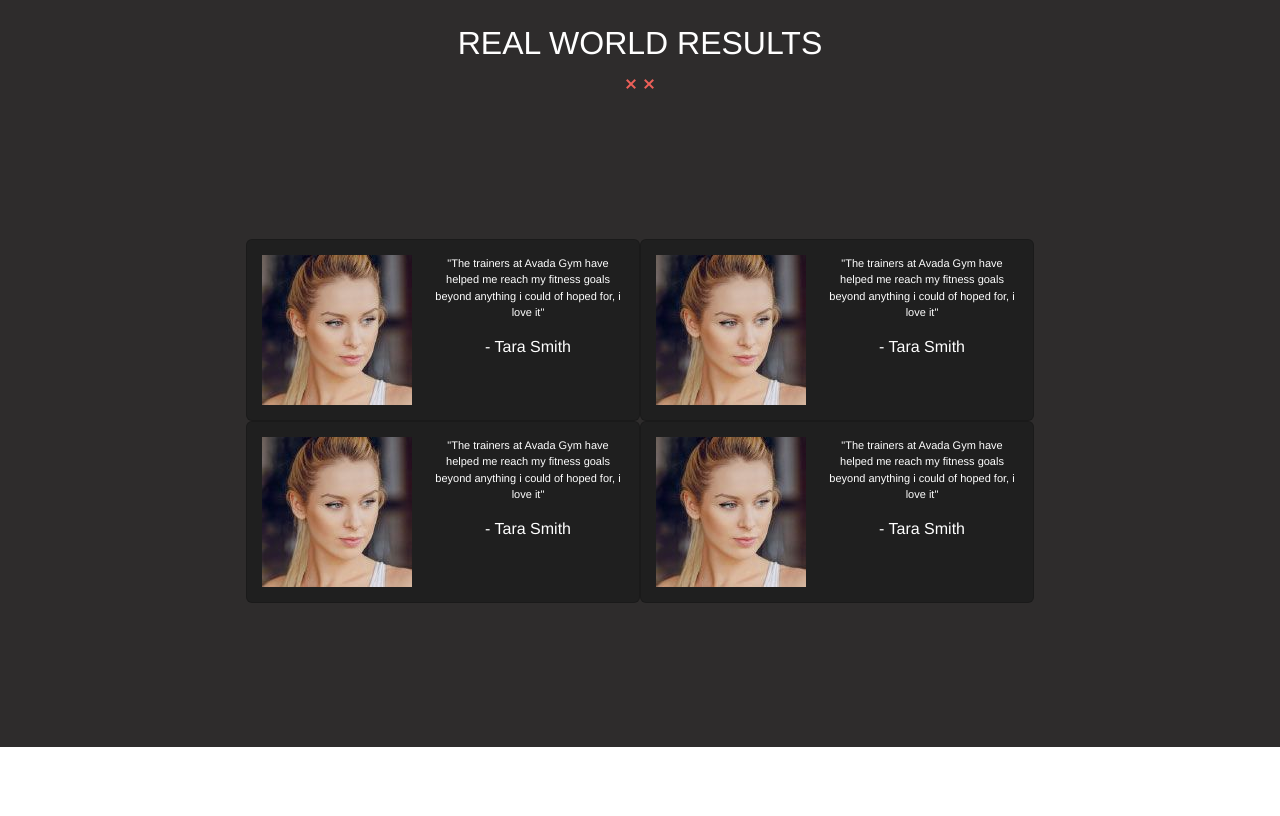
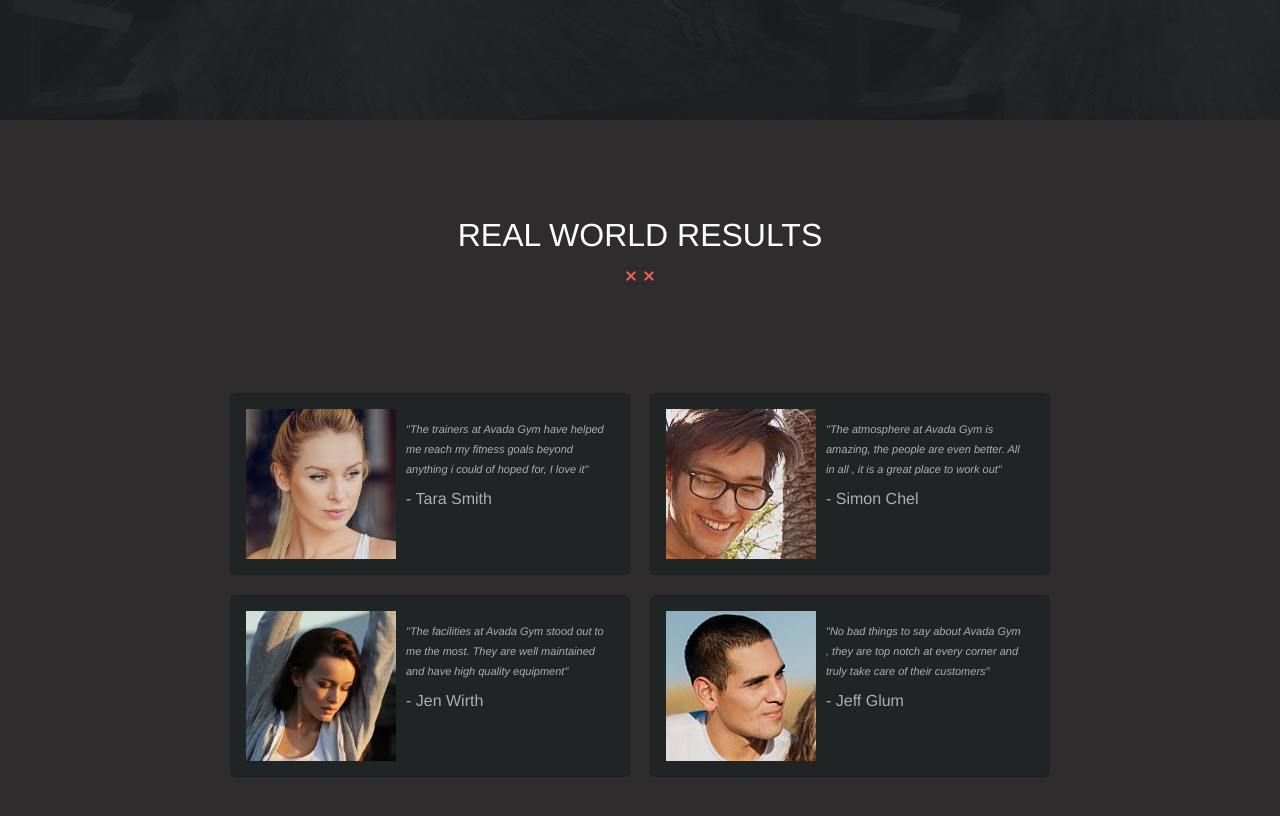
Before and after one commit to grada92/proj-html-vuejs, a Vue app: page / in a window 1280 px wide. Shown: the part 1700-2516 px from the top of the page. Before the commit the page ends 2447 px from the top, so only its background shows below. Built offline with nearby package versions, Linux system fonts and the light colour scheme.

Commit message:
details Component Reviews, Service , Form

```diff
--- a/src/components/FormComponent.vue
+++ b/src/components/FormComponent.vue
@@ -14,7 +14,7 @@
 
     </div>
 
-    <div class="box-form">
+    <div class="box-form py-5">
         <div class="container-fluid text-center py-5">
 
           <div class="row py-5">
--- a/src/components/ReviewsComponent.vue
+++ b/src/components/ReviewsComponent.vue
@@ -11,57 +11,72 @@
 
       </div>
 
-    <div class="box-user mx-5" >
-      <div class="d-flex reviews flex-wrap mx-5 my-5 py-5">
+      <div class="box-user mx-5 pb-5">
+        <div class="d-flex reviews justify-content-center pt-5">
                       <!--CARD 1-->
-        <div class="card col-6">
+          <div class="card col-6 text-start">
             <div>
-            <img src="@/assets/images/review_1-compressor.jpg" alt="">
+              <img src="@/assets/images/review_1-compressor.jpg" alt="img1">
             </div>
 
               <div>
-            <p>"The trainers at Avada Gym have helped me reach my fitness goals beyond anything i could of hoped for, i love it"</p>
+                  <p>"The trainers at Avada Gym have helped me reach my fitness goals beyond anything i could of hoped for, I love it"</p>
                   <h6>- Tara Smith</h6>
                 </div>
 
           </div>
                       <!--CARD 2-->
-        <div class="card col-6">
+          <div class="card col-6 text-start">
             <div>
-            <img src="@/assets/images/review_1-compressor.jpg" alt="">
+                <img src="@/assets/images/review_3-compressor-2.jpg" alt="img2">
             </div>
 
               <div>
-            <p>"The trainers at Avada Gym have helped me reach my fitness goals beyond anything i could of hoped for, i love it"</p>
-            <h6>- Tara Smith</h6>
-          </div>
-        </div>
-         <!--CARD 3-->
-        <div class="card col-6">
-          <div>
-            <img src="@/assets/images/review_1-compressor.jpg" alt="">
-          </div>
-
-          <div>
-            <p>"The trainers at Avada Gym have helped me reach my fitness goals beyond anything i could of hoped for, i love it"</p>
-            <h6>- Tara Smith</h6>
-          </div>
-        </div>
-         <!--CARD 4-->
-        <div class="card col-6">
-          <div>
-            <img src="@/assets/images/review_1-compressor.jpg" alt="">
-          </div>
-
-          <div>
-            <p>"The trainers at Avada Gym have helped me reach my fitness goals beyond anything i could of hoped for, i love it"</p>
-            <h6>- Tara Smith</h6>
+                <p>"The atmosphere at Avada Gym is amazing, the people are even better. All in all , it is a great place to work out"</p>
+                <h6>- Simon Chel</h6>
               </div>
           </div>
 
 
+
+
+        </div>
+
+        <div class="d-flex reviews justify-content-center pb-5">
+                      <!--CARD 3-->
+          <div class="card col-6 text-start">
+            <div>
+              <img src="@/assets/images/review_2-compressor.jpg" alt="img3">
+            </div>
+
+              <div>
+                  <p>"The facilities at Avada Gym stood out to me the most. They are well maintained and have high quality equipment"</p>
+                  <h6>- Jen Wirth</h6>
+                </div>
+
+          </div>
+                      <!--CARD 4-->
+          <div class="card col-6 text-start">
+            <div>
+                <img src="@/assets/images/review_4-compressor-2.jpg" alt="img4">
+            </div>
+
+              <div>
+                <p>"No bad things to say about Avada Gym , they are top notch at every corner and truly take care of their customers"</p>
+                <h6>- Jeff Glum</h6>
               </div>
           </div>
+
+
+
+
+        </div>
+
+
+      </div>
+
+
+
 
 
 
@@ -82,7 +97,7 @@ name : 'ReviewsComponent'
 <style lang="scss" scoped>
 .box-reviews {
   background-color: #2e2c2c;
-  padding: 0px 150px;
+  padding: 0px 100px;
 }
 
 h2 {
@@ -91,12 +106,21 @@ h2 {
 
 .card {
   padding: 15px ;
-  gap:20px;
-  background-color: hsla(0, 0%, 12%, 1);
-  color: white;
+  background-color: #212425;
+  color: #aeafae;
   font-size: 11px;
   display: flex;
   flex-direction: row;
+  margin: 10px;
+  width: 400px;
+  p {
+    margin: 10px;
+    line-height: 20px;
+    font-style: oblique;
+  }
+  h6 {
+    margin: 10px;
+  }
 }
 
 </style>
--- a/src/components/ServiceComponent.vue
+++ b/src/components/ServiceComponent.vue
@@ -1,7 +1,7 @@
 <template>
   <div class="box-service container-fluid">
     <div class="d-flex box-card row justify-content-center mx-5 gx-3">
-      <div class="d-flex card-service mx-5">
+      <div class="d-flex card-service mx-5 py-5">
 
 
         <!---CARD 1-->
```
Lines whose indentation alone changed are shown as unchanged.
